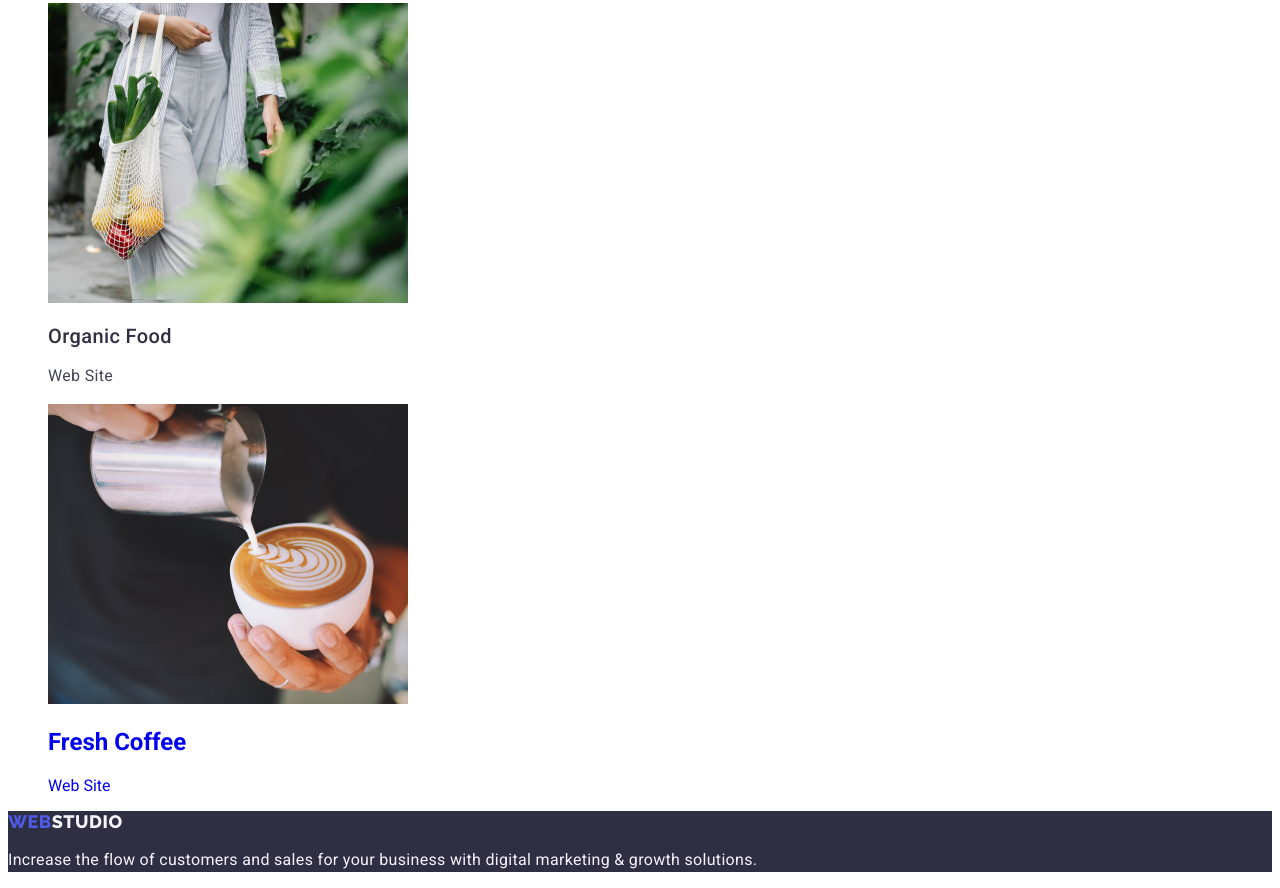
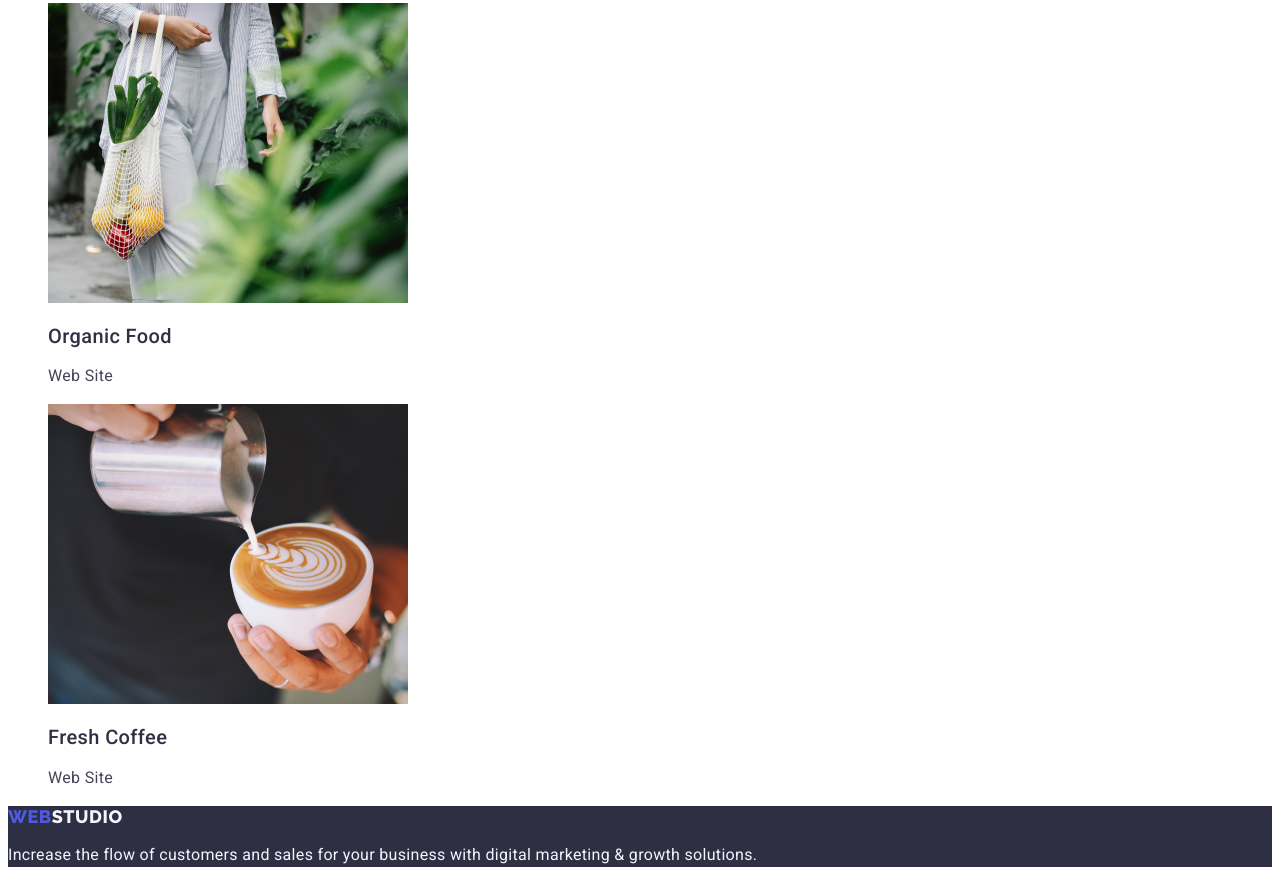
Before and after one commit to engelisart/goit-markup-hw-02, a plain HTML site: page portfolio.html in a window 1280 px wide. Shown: the part 3220-4108 px from the top of the page. Drawn offline with Linux system fonts and the light colour scheme.

Commit message:
uptated  h and p в portfolio main

```diff
--- a/portfolio.html
+++ b/portfolio.html
@@ -114,7 +114,7 @@
             </a>
           </li>
           <li class="row-item">
-            <a class="row-link" href="#">
+            <a class="row-link link" href="#">
               <img src="./images/images-row/img-instagram.jpg" alt="Design" width="360" />
               <h2 class="row-item-titel">Instagram Stories Concept</h2>
               <p class="row-item-paragraph">Design</p>
@@ -130,8 +130,8 @@
           <li>
             <a class="row-link link" href="#">
               <img src="./images/images-row/img-fresh.jpg" alt="Web Site" width="360" />
-              <h2>Fresh Coffee</h2>
-              <p>Web Site</p>
+              <h2 class="row-item-titel">Fresh Coffee</h2>
+              <p class="row-item-paragraph">Web Site</p>
             </a>
           </li>
         </ul>
```
